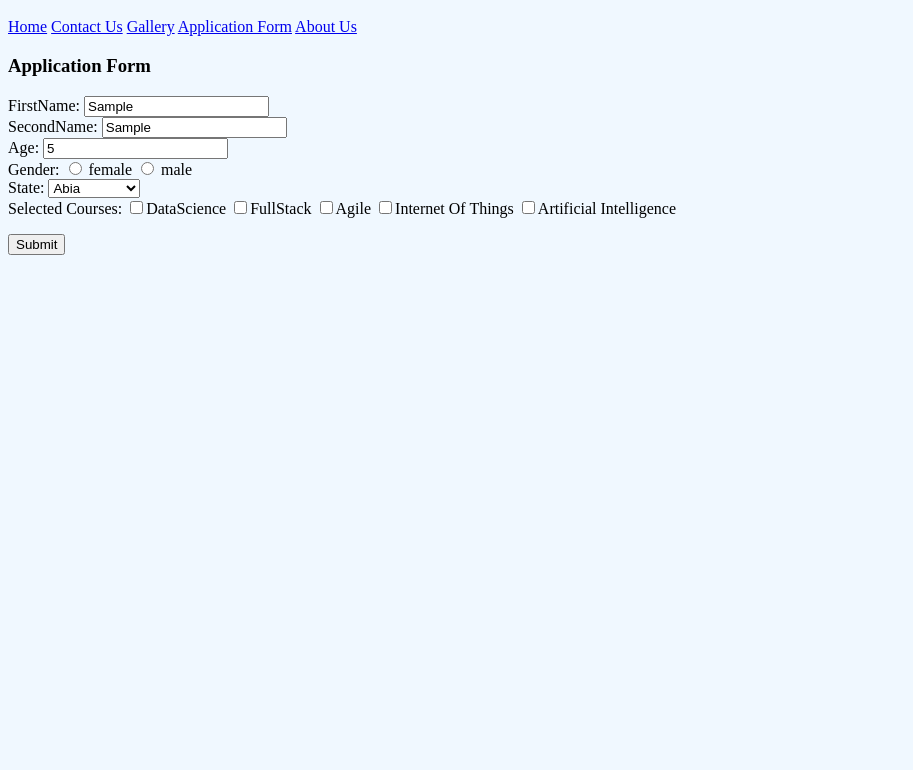
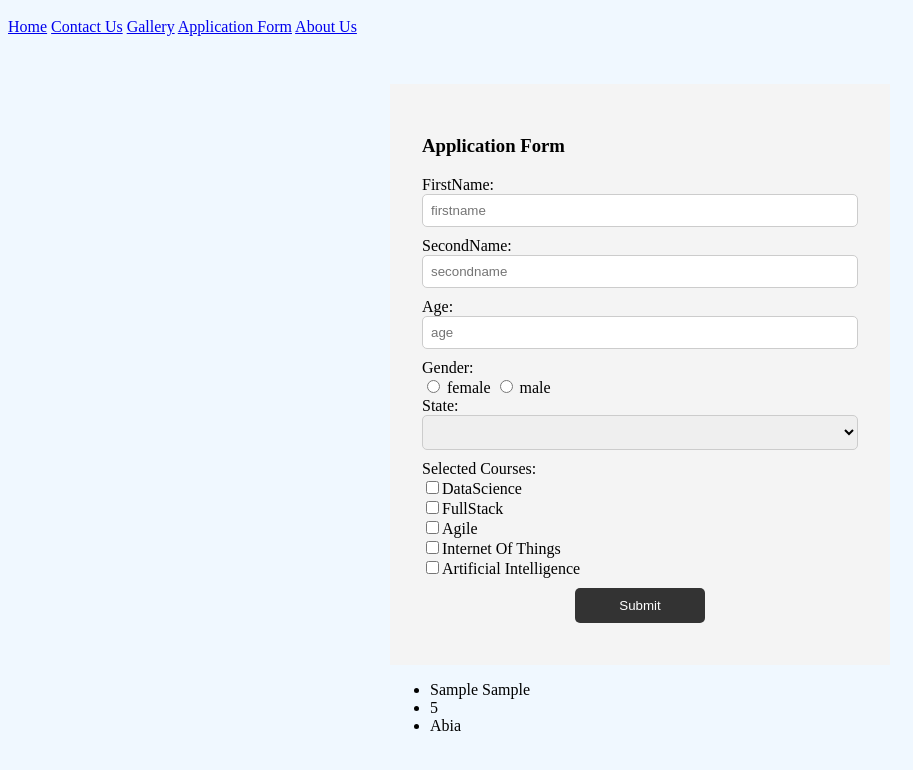
Before and after one commit to Fisayor/pwctutorials, a plain HTML site: page applicationform.html in a window 1280 px wide. Both pictures are taken after typing "Sample", "Sample", "5" into the empty fields and a click on the button "Submit". Shown: the part 48-818 px from the top of the page, without its empty margins (0-913 px from the left). Drawn offline with Linux system fonts and the light colour scheme.

Commit message:
fifth commit

```diff
--- a/applicationform.html
+++ b/applicationform.html
@@ -1,5 +1,8 @@
 <html>
     <head>
+        <meta charset="UTF-8" />
+        <meta name="viewport" content="width=device-width, initial-scale=1.0" />
+        <meta http-equiv="X-UA-Compatible" content="ie=edge" />
         <title>PWC Website</title>
         <link rel="stylesheet" href="style.css">
     </head>
@@ -13,23 +16,24 @@
         <a href="aboutus.html">About Us</a>
 
 
-        <form>
+        <section class="container">
+        <form id="form">
 
         <div>
         <h3>Application Form</h3>
         <div>
         <label>FirstName:</label>
-        <input type="text" placeholder="firstname">
+        <input type="text" placeholder="firstname" id="firstname">
         </div>
 
         <div>
         <label>SecondName:</label>
-        <input type="text" placeholder="secondname">
+        <input type="text" placeholder="secondname" id="secondname">
         </div>
 
         <div>
         <label>Age:</label>
-        <input type="number" placeholder="age">
+        <input type="number" placeholder="age" class="age">
         </div>
 
         <div>
@@ -40,32 +44,40 @@
 
         <div>
         <label>State:</label>
-        <select state="state">
-            <option value="">Abia</option>
-            <option value="">Adamawa</option>
-            <option value="">Akwa Ibom</option>
-            <option value="">Anambra</option>
-            <option value="">Bauchi</option>
-            <option value="">Bayelsa</option>
-            <option value="">Benue</option>
-            <option value="">Borno</option>
-            <option value="">Cross River</option>
-            <option value="">Delta</option>
+        <select state="state" id="state">
+            <option value="Abia">Abia</option>
+            <option value="Adamawa">Adamawa</option>
+            <option value="Akwa Ibom">Akwa Ibom</option>
+            <option value="Anambra">Anambra</option>
+            <option value="Bauchi">Bauchi</option>
+            <option value="Bayelsa">Bayelsa</option>
+            <option value="Benue">Benue</option>
+            <option value="Borno">Borno</option>
+            <option value="Cross River">Cross River</option>
+            <option value="Delta">Delta</option>
         </select>
         </div>
 
         <div>
         <label>Selected Courses:</label>
-        <input type="checkbox"><a>DataScience</a>
-        <input type="checkbox"><a>FullStack</a>
-        <input type="checkbox"><a>Agile</a>
-        <input type="checkbox"><a>Internet Of Things</a>
+        <input type="checkbox"><a>DataScience</a><br>
+        <input type="checkbox"><a>FullStack</a><br>
+        <input type="checkbox"><a>Agile</a><br>
+        <input type="checkbox"><a>Internet Of Things</a><br>
         <input type="checkbox"><a>Artificial Intelligence</a>
         </div>
         </div>
-        </form>
 
-        <button>Submit</button>
+        <!-- <input class="btn" type="submit" value="Submit"> -->
+        <button class="btn" type="submit" >Submit</button>
+    </form>
 
+    <div class="msg"></div>
+    <ul id="users"></ul>
+
+
+    </section>
+
+        <script src="main.js"></script>
     </body>
 </html>
--- a/main.js
+++ b/main.js
@@ -48,3 +48,60 @@ console.log (typeof y)
 console.log(s.toUpperCase())
 console.log(s.toLowerCase())
 console.log(s.length)
+
+
+
+
+
+//Assignment
+
+//get the DOM elements and assign them to variables
+
+const myForm = document.querySelector("#form");
+const firstName = document.querySelector("#firstname");
+const secondName = document.querySelector("#secondname");
+const userAge = document.querySelector(".age");
+const userState = document.querySelector("#state");
+const msg = document.querySelector(".msg");
+const userList = document.querySelector("#users");
+
+let ulElements = document.querySelector("input");
+
+//add event listener to the form
+myForm.addEventListener("submit", onSubmit);
+
+function onSubmit(e) {
+  e.preventDefault();
+  if (firstName.value === "" || secondName.value === "" || userAge.value ==="") {
+    msg.classList.add("error");
+    msg.innerHTML = "Please fill form";
+    setTimeout(() => msg.remove(), 5000);
+  } else {
+    const li = document.createElement("li");
+    const li2 = document.createElement("li");
+    const li3 = document.createElement("li");
+    const li4 = document.createElement("li");
+    li.appendChild(
+     document.createTextNode(`${firstName.value} ${secondName.value}`)
+    );
+
+    li2.appendChild(
+        document.createTextNode(`${userAge.value}`)
+       );
+
+
+    li3.appendChild(
+        document.createTextNode(`${userState.value}`)
+       );
+
+
+
+    userList.appendChild(li);
+    userList.appendChild(li2);
+    userList.appendChild(li3);
+    firstName.value = "";
+    secondName.value = "";
+    userAge.value ="";
+    userState.value = "";
+  }
+}
--- a/style.css
+++ b/style.css
@@ -23,3 +23,59 @@ h2{
     text-align: center;
     color: yellow;
 }
+
+.container {
+    margin: auto;
+    width: 500px;
+    overflow: auto;
+    padding: 3rem 2rem;
+  }
+
+  #form{
+
+        padding: 2rem;
+        background: #F4F4F4;
+  }
+
+  form label{
+    display: block;
+  }
+
+  form input[type='text'] {
+    width: 100%;
+    padding: 8px;
+    margin-bottom: 10px;
+    border-radius: 5px;
+    border: 1px solid #ccc;
+  }
+
+  form input[type='number'] {
+    width: 100%;
+    padding: 8px;
+    margin-bottom: 10px;
+    border-radius: 5px;
+    border: 1px solid #ccc;
+  }
+
+  form select {
+    width: 100%;
+    padding: 8px;
+    margin-bottom: 10px;
+    border-radius: 5px;
+    border: 1px solid #ccc;
+  }
+
+
+  form .btn {
+    display: block;
+    text-align: center;
+    width: 30%;
+    padding: 10px 15px;
+    border: 0;
+    background: #333;
+    color: #fff;
+    border-radius: 5px;
+    margin: 10px 35%;
+    flex: auto;
+
+  }
```
Also changed, not shown: arrayManipulation.js (added, +35 -0 lines), try.js (added).
